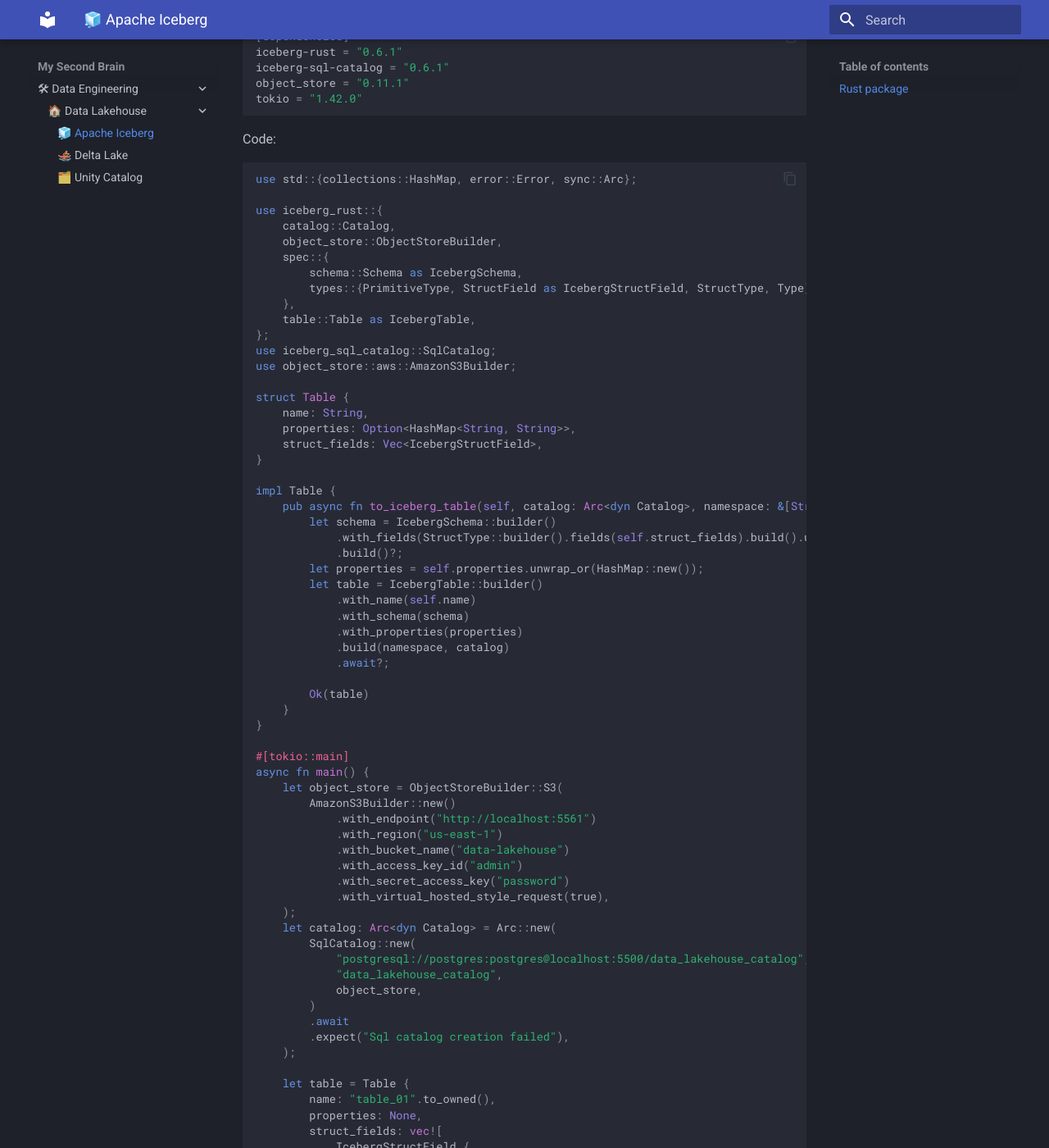
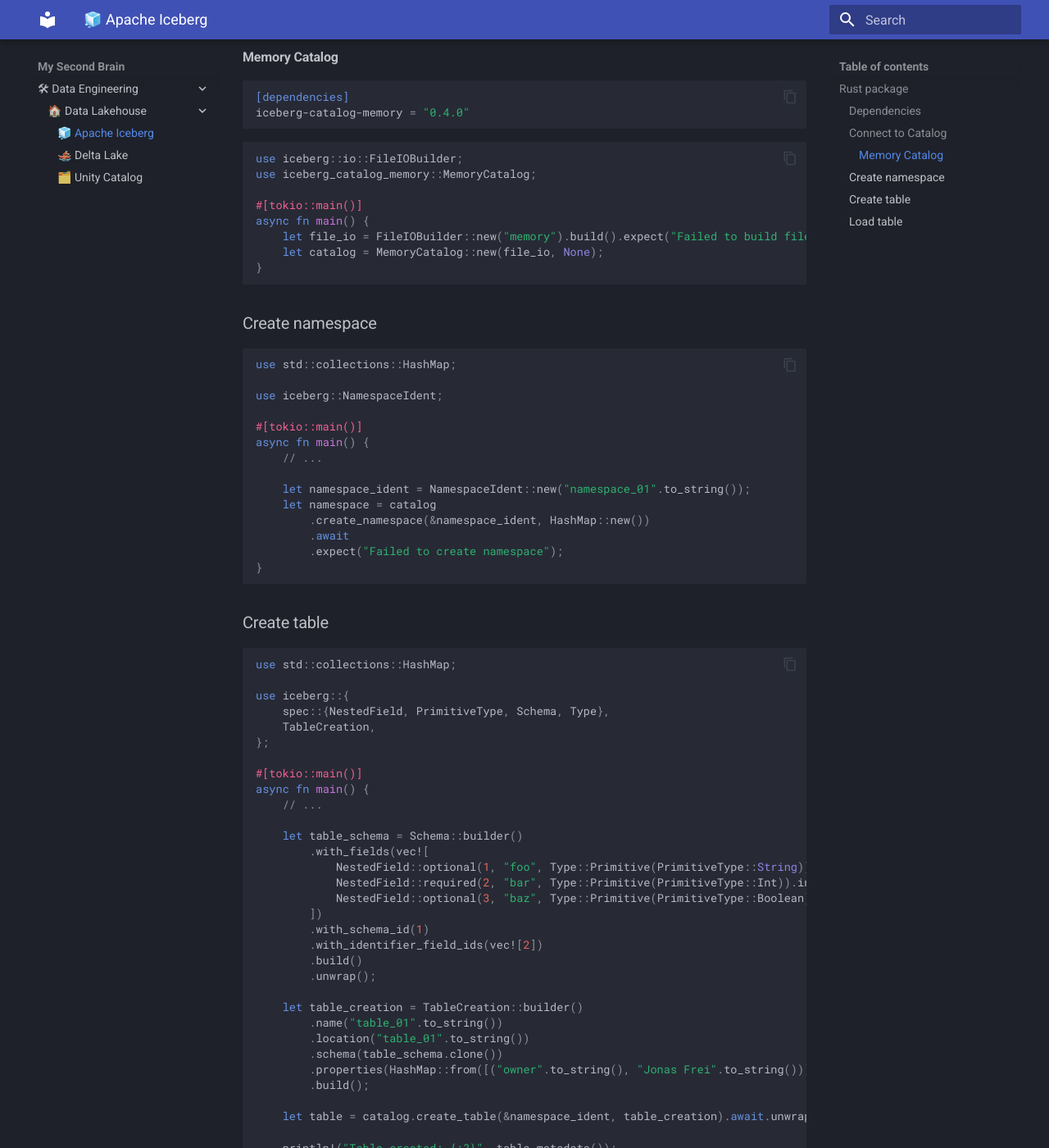
Before and after one commit to HelloJowet/second_brain, an MkDocs documentation site: the page built from docs/data_engineering/data_lakehouse/apache_iceberg.md, in a window 1280 px wide and 1400 px high, scrolled down 376 px. Shown: the whole window at 82% size. Built offline with MkDocs 1.6.1 and Material for MkDocs 9.7.7, drawn with Linux system fonts in a browser that asks for light colours; some of the changed text lies outside the part shown.

Commit message:
feat: iceberg docs improved

````diff
--- a/docs/data_engineering/data_lakehouse/apache_iceberg.md
+++ b/docs/data_engineering/data_lakehouse/apache_iceberg.md
@@ -2,105 +2,104 @@
 
 ## Rust package
 
-!!! bug
-
-    The code below doesn't work. My feeling is that curently (19.12.2024) the `iceberg_rust` package isn't mature yet. For this reason is switched to [Delta Lake](../delta_lake/delta_rs.md).
-
-Dependencies:
+### Dependencies
 
 ```toml
 [dependencies]
-iceberg-rust = "0.6.1"
-iceberg-sql-catalog = "0.6.1"
-object_store = "0.11.1"
+iceberg = "0.4.0"
 tokio = "1.42.0"
 ```
 
-Code:
+### Connect to Catalog
+
+#### Memory Catalog
+
+```toml
+[dependencies]
+iceberg-catalog-memory = "0.4.0"
+```
 
 ```rust
-use std::{collections::HashMap, error::Error, sync::Arc};
+use iceberg::io::FileIOBuilder;
+use iceberg_catalog_memory::MemoryCatalog;
 
-use iceberg_rust::{
-    catalog::Catalog,
-    object_store::ObjectStoreBuilder,
-    spec::{
-        schema::Schema as IcebergSchema,
-        types::{PrimitiveType, StructField as IcebergStructField, StructType, Type},
-    },
-    table::Table as IcebergTable,
-};
-use iceberg_sql_catalog::SqlCatalog;
-use object_store::aws::AmazonS3Builder;
-
-struct Table {
-    name: String,
-    properties: Option<HashMap<String, String>>,
-    struct_fields: Vec<IcebergStructField>,
-}
-
-impl Table {
-    pub async fn to_iceberg_table(self, catalog: Arc<dyn Catalog>, namespace: &[String]) -> Result<IcebergTable, Box<dyn Error>> {
-        let schema = IcebergSchema::builder()
-            .with_fields(StructType::builder().fields(self.struct_fields).build().unwrap())
-            .build()?;
-        let properties = self.properties.unwrap_or(HashMap::new());
-        let table = IcebergTable::builder()
-            .with_name(self.name)
-            .with_schema(schema)
-            .with_properties(properties)
-            .build(namespace, catalog)
-            .await?;
-
-        Ok(table)
-    }
-}
-
-#[tokio::main]
+#[tokio::main()]
 async fn main() {
-    let object_store = ObjectStoreBuilder::S3(
-        AmazonS3Builder::new()
-            .with_endpoint("http://localhost:5561")
-            .with_region("us-east-1")
-            .with_bucket_name("data-lakehouse")
-            .with_access_key_id("admin")
-            .with_secret_access_key("password")
-            .with_virtual_hosted_style_request(true),
-    );
-    let catalog: Arc<dyn Catalog> = Arc::new(
-        SqlCatalog::new(
-            "postgresql://postgres:postgres@localhost:5500/data_lakehouse_catalog",
-            "data_lakehouse_catalog",
-            object_store,
-        )
-        .await
-        .expect("Sql catalog creation failed"),
-    );
-
-    let table = Table {
-        name: "table_01".to_owned(),
-        properties: None,
-        struct_fields: vec![
-            IcebergStructField {
-                id: 0,
-                name: "id".to_owned(),
-                required: true,
-                field_type: Type::Primitive(PrimitiveType::Int),
-                doc: None,
-            },
-            IcebergStructField {
-                id: 1,
-                name: "age".to_owned(),
-                required: false,
-                field_type: Type::Primitive(PrimitiveType::Int),
-                doc: None,
-            },
-        ],
-    };
-
-    let namespace = &["namespace_01".to_owned()];
-    table.to_iceberg_table(catalog.clone(), namespace).await.expect("Table creation failed");
-
-    println!("{:?}", catalog);
+    let file_io = FileIOBuilder::new("memory").build().expect("Failed to build file io");
+    let catalog = MemoryCatalog::new(file_io, None);
 }
 ```
+
+### Create namespace
+
+```rust
+use std::collections::HashMap;
+
+use iceberg::NamespaceIdent;
+
+#[tokio::main()]
+async fn main() {
+    // ...
+
+    let namespace_ident = NamespaceIdent::new("namespace_01".to_string());
+    let namespace = catalog
+        .create_namespace(&namespace_ident, HashMap::new())
+        .await
+        .expect("Failed to create namespace");
+}
+```
+
+### Create table
+
+```rust
+use std::collections::HashMap;
+
+use iceberg::{
+    spec::{NestedField, PrimitiveType, Schema, Type},
+    TableCreation,
+};
+
+#[tokio::main()]
+async fn main() {
+    // ...
+
+    let table_schema = Schema::builder()
+        .with_fields(vec![
+            NestedField::optional(1, "foo", Type::Primitive(PrimitiveType::String)).into(),
+            NestedField::required(2, "bar", Type::Primitive(PrimitiveType::Int)).into(),
+            NestedField::optional(3, "baz", Type::Primitive(PrimitiveType::Boolean)).into(),
+        ])
+        .with_schema_id(1)
+        .with_identifier_field_ids(vec![2])
+        .build()
+        .unwrap();
+
+    let table_creation = TableCreation::builder()
+        .name("table_01".to_string())
+        .location("table_01".to_string())
+        .schema(table_schema.clone())
+        .properties(HashMap::from([("owner".to_string(), "Jonas Frei".to_string())]))
+        .build();
+
+    let table = catalog.create_table(&namespace_ident, table_creation).await.unwrap();
+
+    println!("Table created: {:?}", table.metadata());
+}
+```
+
+### Load table
+
+```rust
+use iceberg::TableIdent;
+
+#[tokio::main()]
+async fn main() {
+    // ...
+
+    let table_created = catalog
+        .load_table(&TableIdent::from_strs(["namespace_01", "table_01"]).unwrap())
+        .await
+        .unwrap();
+    println!("{:?}", table_created.metadata());
+}
+```
````
